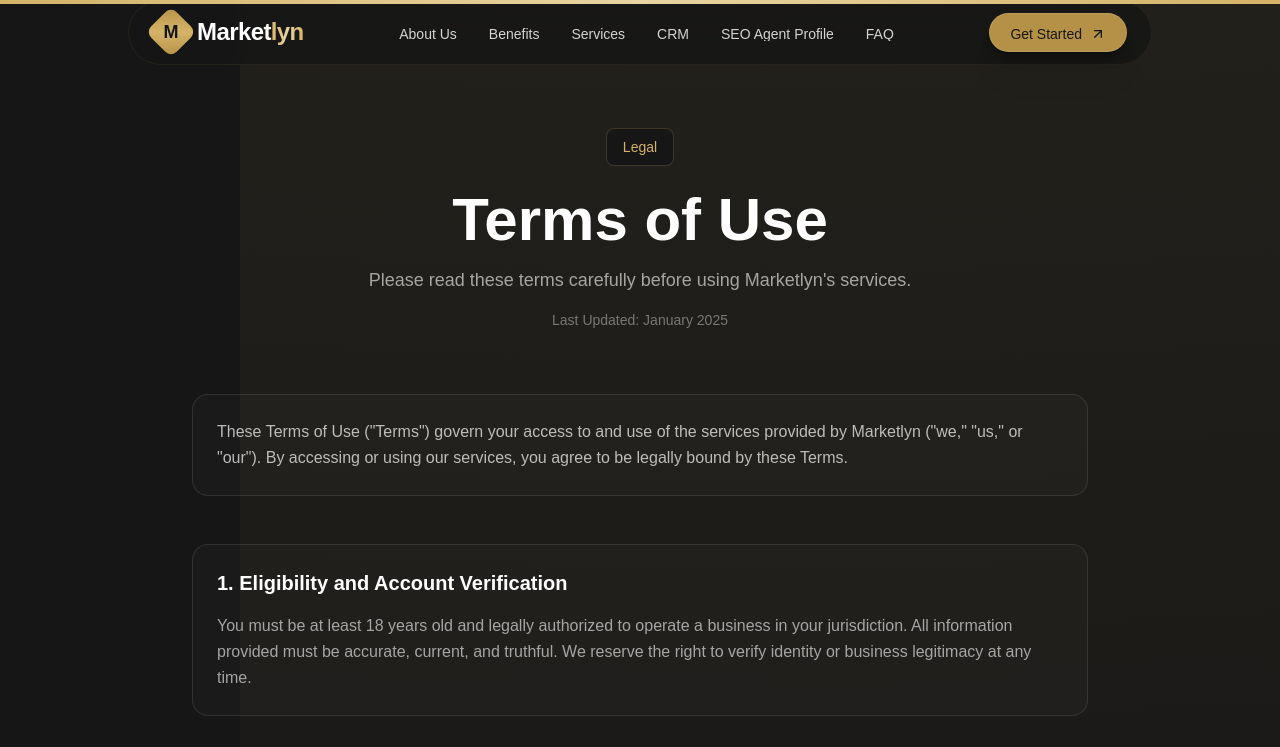
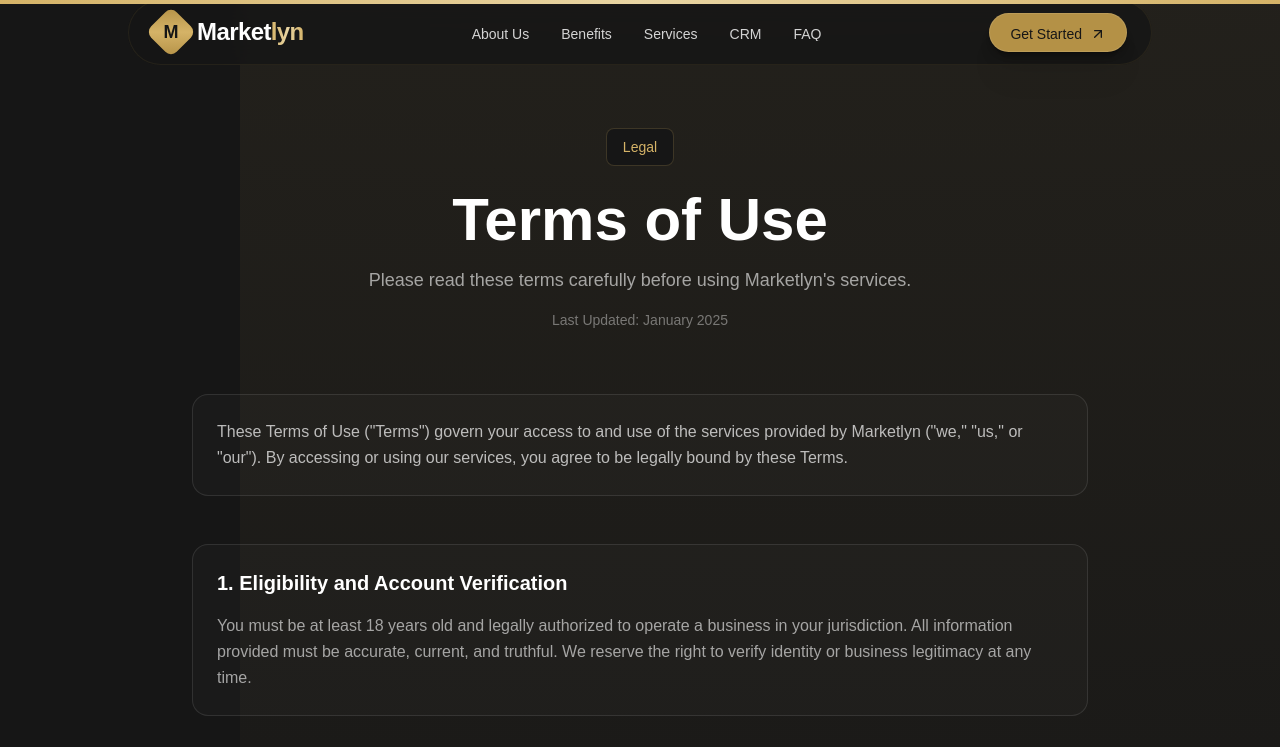
Before and after one commit to Rehanminhas03/Market, a Next.js app: page /terms in a window 1280 px wide. Shown: the top 747 px of the page. Built offline with nearby package versions, Linux system fonts and the light colour scheme.

Commit message:
remove agent profile

```diff
--- a/src/app/pricing/page.tsx
+++ b/src/app/pricing/page.tsx
@@ -201,6 +201,7 @@
       "PPC Advertising Management",
       "Email Marketing Automation",
       "Detailed Analytics Dashboard",
+      "Exclusive Schedule Appointment",
       "Priority Support",
     ],
     tag: "Most Popular",
--- a/src/components/Navbar.tsx
+++ b/src/components/Navbar.tsx
@@ -19,7 +19,6 @@
   { name: "Benefits", link: "/#benefits" },
   { name: "Services", link: "/#services" },
   { name: "CRM", link: "/#crm" },
-  { name: "SEO Agent Profile", link: "/agent-profile" },
   { name: "FAQ", link: "/#faq" },
 ];
 
```
Also changed, not shown: 2 other files (tests, documents, lock files or other folders).
